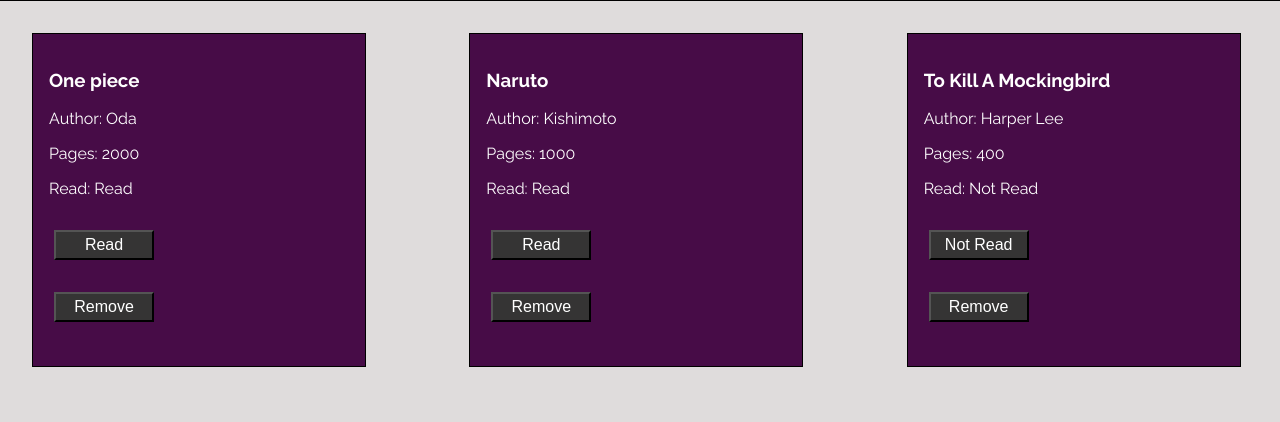
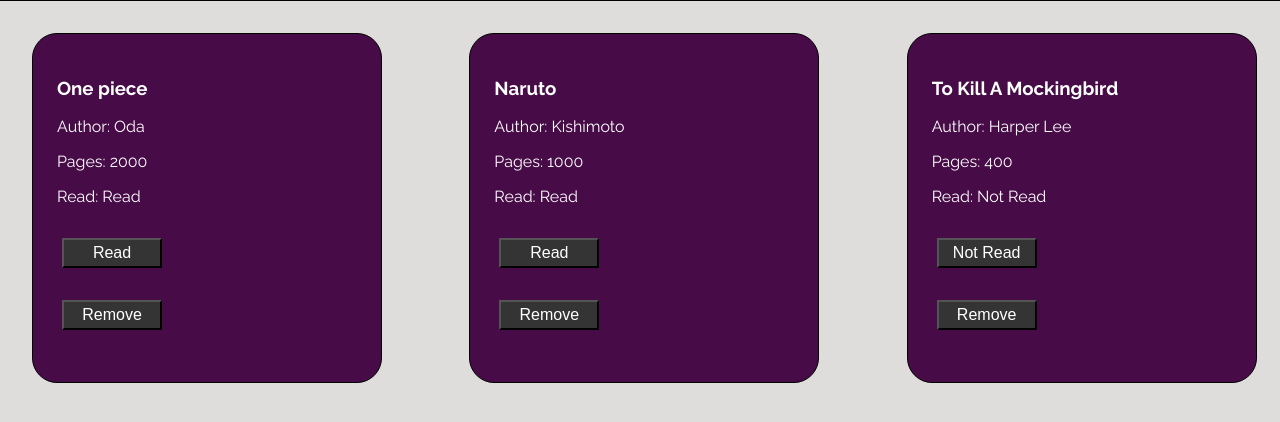
Before and after one commit to MihawkSolos/library, a plain HTML site: page index.html in a window 1280 px wide. Shown: the part 140-562 px from the top of the page. Drawn offline with Linux system fonts and the light colour scheme.

Commit message:
Changed border radius on cards.

```diff
--- a/style.css
+++ b/style.css
@@ -123,7 +123,8 @@ body {
     color: var(--primaryFontColor);
     height: 300px;
     width: 300px;
-    padding: 1rem;
+    border-radius: 25px;
+    padding: 1.5rem;
     border: 1px black solid;
 }
 
```
